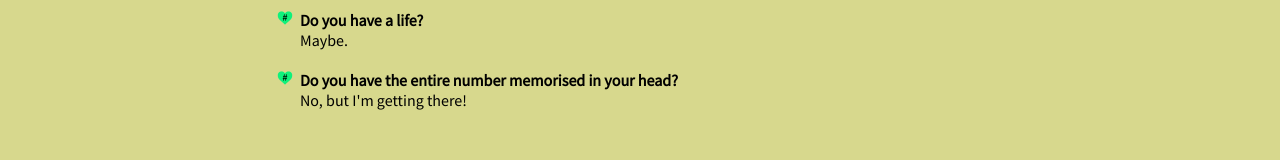
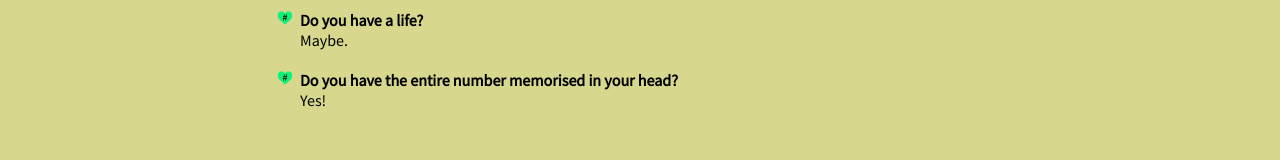
Before and after one commit to spdskatr/FavNumber, a plain HTML site: page index.html in a window 1280 px wide. Shown: the part 2523-2683 px from the top of the page. Drawn offline with nearby package versions, Linux system fonts and the light colour scheme.

Commit message:
I did it!

```diff
--- a/index.html
+++ b/index.html
@@ -96,7 +96,7 @@
             <li><strong>When did you come up with this number?</strong><br />21 April, 2018.</li>
             <li><strong>How did you come up with it?</strong><br />It's a secret.</li>
             <li><strong>Do you have a life?</strong><br />Maybe.</li>
-            <li><strong>Do you have the entire number memorised in your head?</strong><br />No, but I'm getting there!</li>
+            <li><strong>Do you have the entire number memorised in your head?</strong><br />Yes!</li>
         </ul>
     </div>
     <footer>
```
